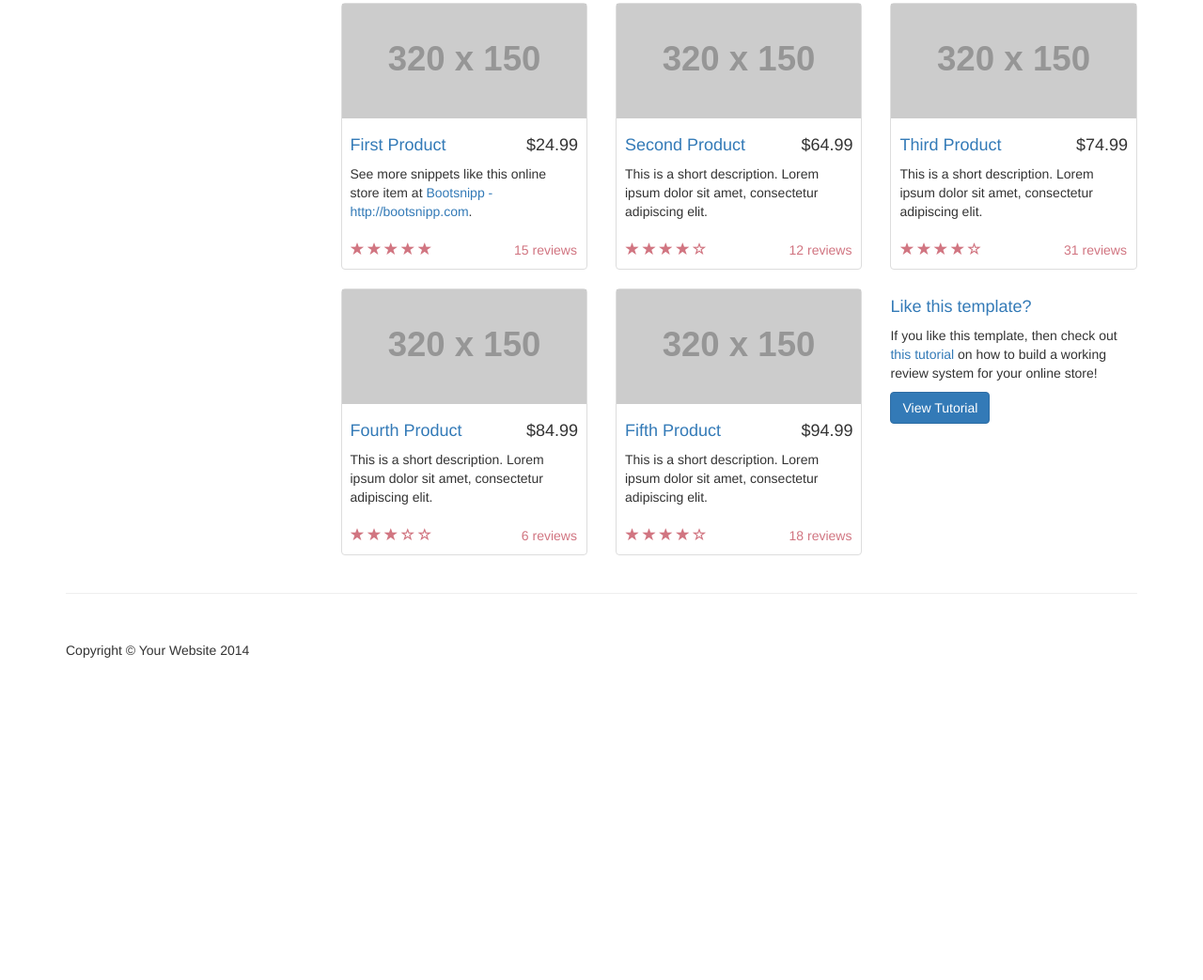
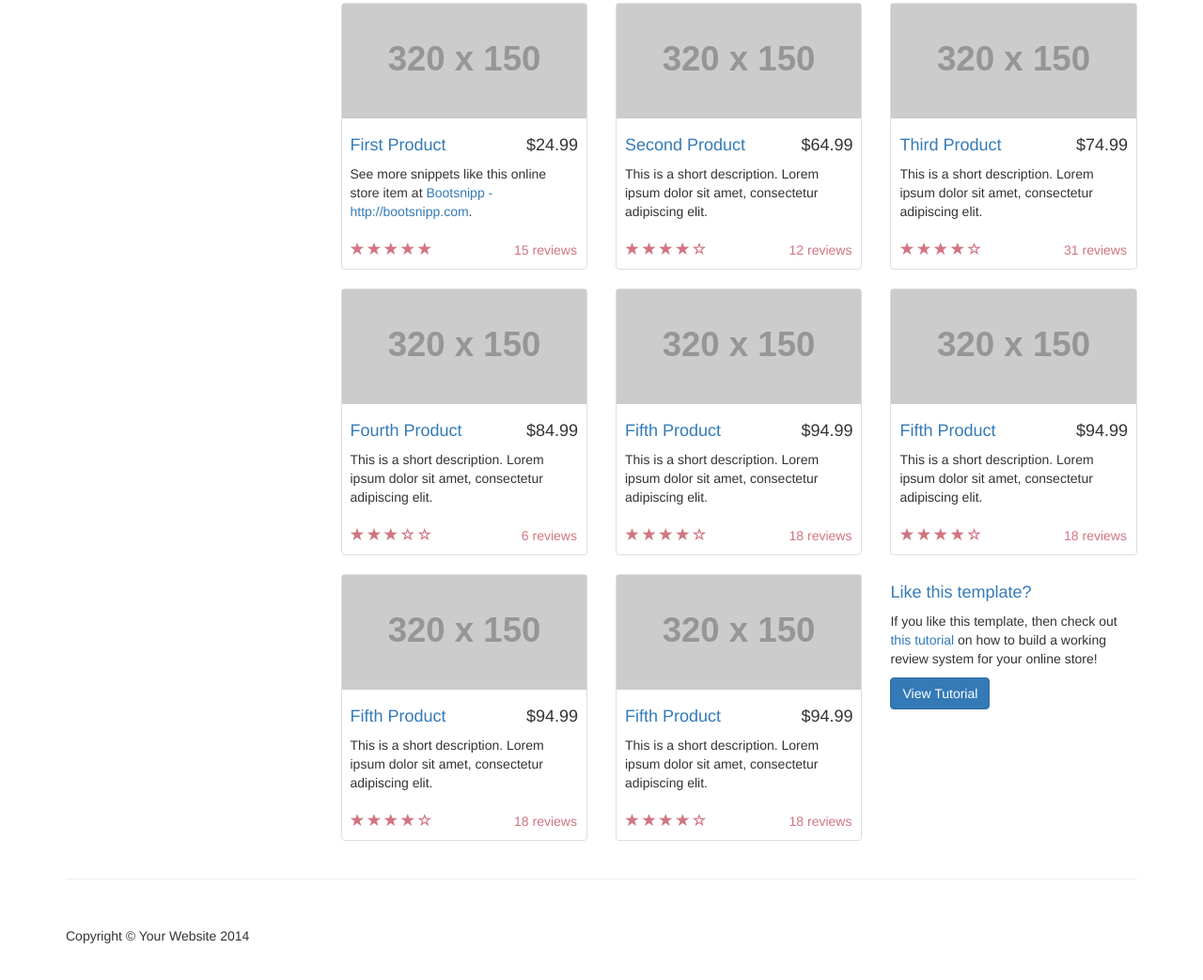
Before and after one commit to Alejandrotx/git-push-test, a plain HTML site: page index.html in a window 1280 px wide. Shown: the part 415-1458 px from the top of the page at 94% size. Before the commit the page ends 1177 px from the top, so only its background shows below. Drawn offline with Linux system fonts and the light colour scheme; placeholder pictures from the web are drawn by us.

Commit message:
nueva linea de productos agregada

```diff
--- a/index.html
+++ b/index.html
@@ -219,6 +219,69 @@
                             </div>
                         </div>
                     </div>
+                    <div class="col-sm-4 col-lg-4 col-md-4">
+                        <div class="thumbnail">
+                            <img src="http://placehold.it/320x150" alt="">
+                            <div class="caption">
+                                <h4 class="pull-right">$94.99</h4>
+                                <h4><a href="#">Fifth Product</a>
+                                </h4>
+                                <p>This is a short description. Lorem ipsum dolor sit amet, consectetur adipiscing elit.</p>
+                            </div>
+                            <div class="ratings">
+                                <p class="pull-right">18 reviews</p>
+                                <p>
+                                    <span class="glyphicon glyphicon-star"></span>
+                                    <span class="glyphicon glyphicon-star"></span>
+                                    <span class="glyphicon glyphicon-star"></span>
+                                    <span class="glyphicon glyphicon-star"></span>
+                                    <span class="glyphicon glyphicon-star-empty"></span>
+                                </p>
+                            </div>
+                        </div>
+                    </div>
+                    <div class="col-sm-4 col-lg-4 col-md-4">
+                        <div class="thumbnail">
+                            <img src="http://placehold.it/320x150" alt="">
+                            <div class="caption">
+                                <h4 class="pull-right">$94.99</h4>
+                                <h4><a href="#">Fifth Product</a>
+                                </h4>
+                                <p>This is a short description. Lorem ipsum dolor sit amet, consectetur adipiscing elit.</p>
+                            </div>
+                            <div class="ratings">
+                                <p class="pull-right">18 reviews</p>
+                                <p>
+                                    <span class="glyphicon glyphicon-star"></span>
+                                    <span class="glyphicon glyphicon-star"></span>
+                                    <span class="glyphicon glyphicon-star"></span>
+                                    <span class="glyphicon glyphicon-star"></span>
+                                    <span class="glyphicon glyphicon-star-empty"></span>
+                                </p>
+                            </div>
+                        </div>
+                    </div>
+                    <div class="col-sm-4 col-lg-4 col-md-4">
+                        <div class="thumbnail">
+                            <img src="http://placehold.it/320x150" alt="">
+                            <div class="caption">
+                                <h4 class="pull-right">$94.99</h4>
+                                <h4><a href="#">Fifth Product</a>
+                                </h4>
+                                <p>This is a short description. Lorem ipsum dolor sit amet, consectetur adipiscing elit.</p>
+                            </div>
+                            <div class="ratings">
+                                <p class="pull-right">18 reviews</p>
+                                <p>
+                                    <span class="glyphicon glyphicon-star"></span>
+                                    <span class="glyphicon glyphicon-star"></span>
+                                    <span class="glyphicon glyphicon-star"></span>
+                                    <span class="glyphicon glyphicon-star"></span>
+                                    <span class="glyphicon glyphicon-star-empty"></span>
+                                </p>
+                            </div>
+                        </div>
+                    </div>
 
                     <div class="col-sm-4 col-lg-4 col-md-4">
                         <h4><a href="#">Like this template?</a>
```
